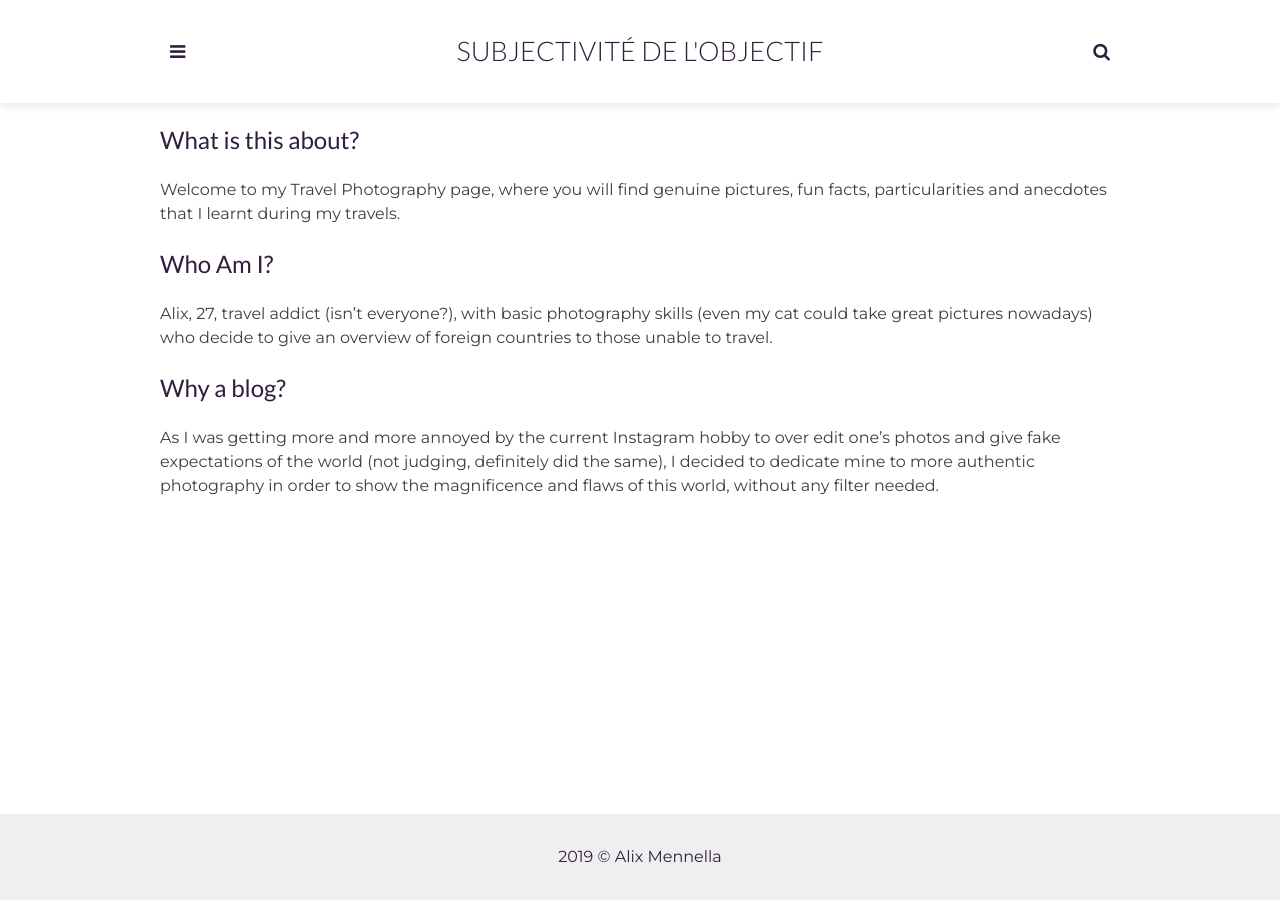
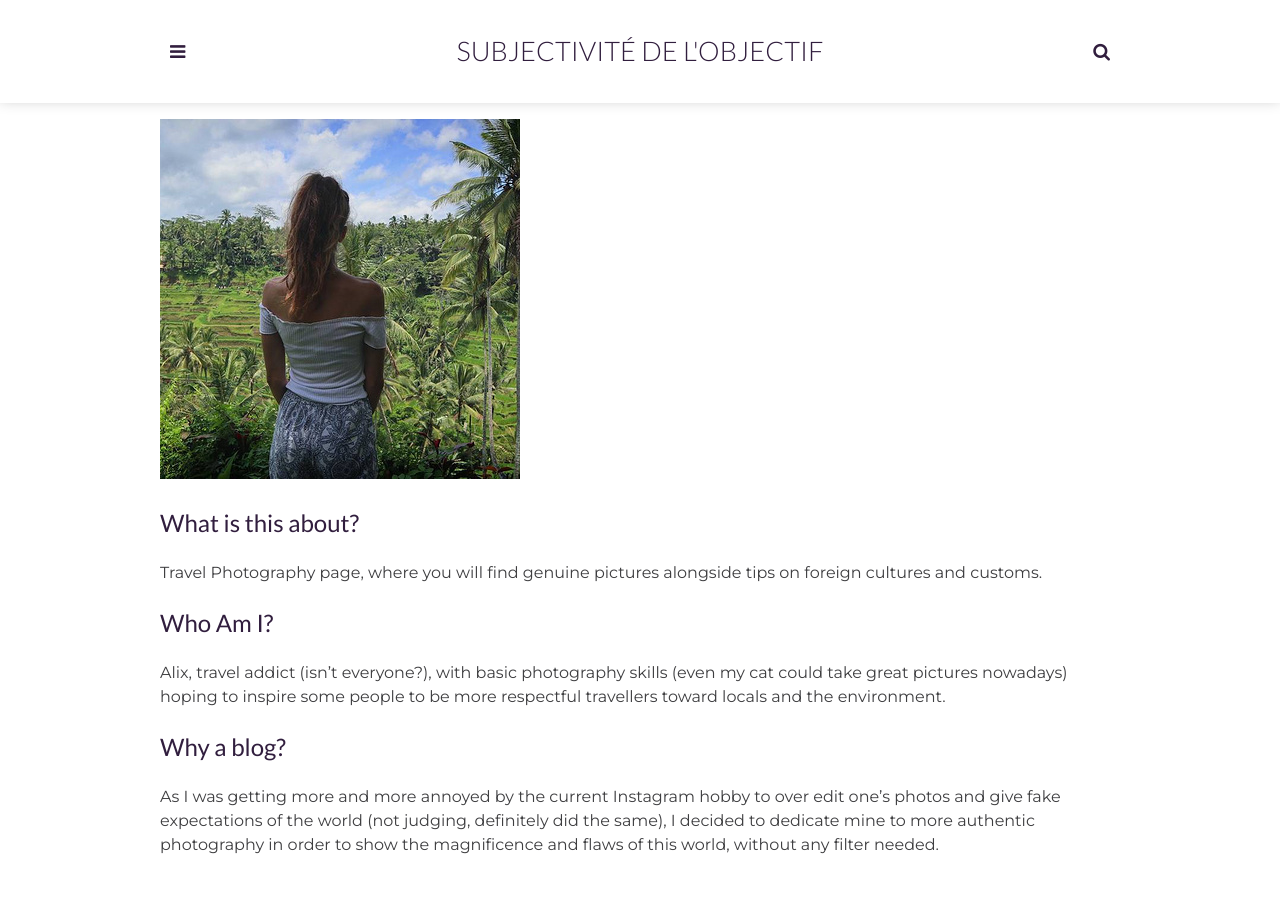
Before and after one commit to subjectivite-de-lobjectif/acrosszuniverse.com, a Jekyll site: the page built from _pages/about.md, in a window 1280 px wide. Built offline with Jekyll 4.4.1, drawn with Linux system fonts in a browser that asks for light colours.

Commit message:
Update Page “about”

```diff
--- a/_pages/about.md
+++ b/_pages/about.md
@@ -3,13 +3,15 @@ layout: home-page
 title: About
 permalink: /about/
 ---
+![](/assets/img/alix-profile-picture.jpg)
+
 ## What is this about?
 
-Welcome to my Travel Photography page, where you will find genuine pictures, fun facts, particularities and anecdotes that I learnt during my travels.
+Travel Photography page, where you will find genuine pictures alongside tips on foreign cultures and customs.
 
 ## Who Am I?
 
-Alix, 27, travel addict (isn’t everyone?), with basic photography skills (even my cat could take great pictures nowadays) who decide to give an overview of foreign countries to those unable to travel.
+Alix, travel addict (isn’t everyone?), with basic photography skills (even my cat could take great pictures nowadays) hoping to inspire some people to be more respectful travellers toward locals and the environment.
 
 ## Why a blog?
 
```
